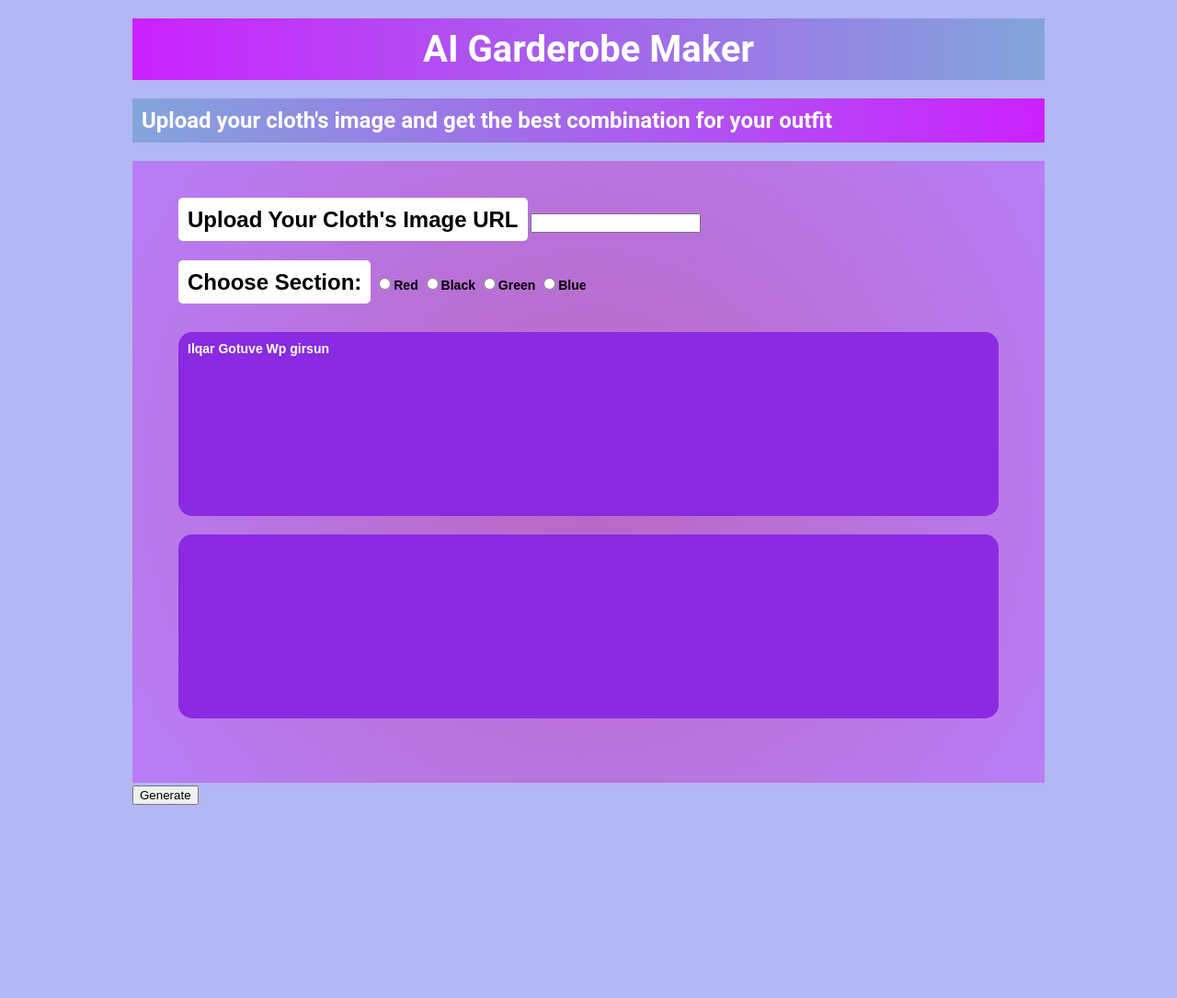
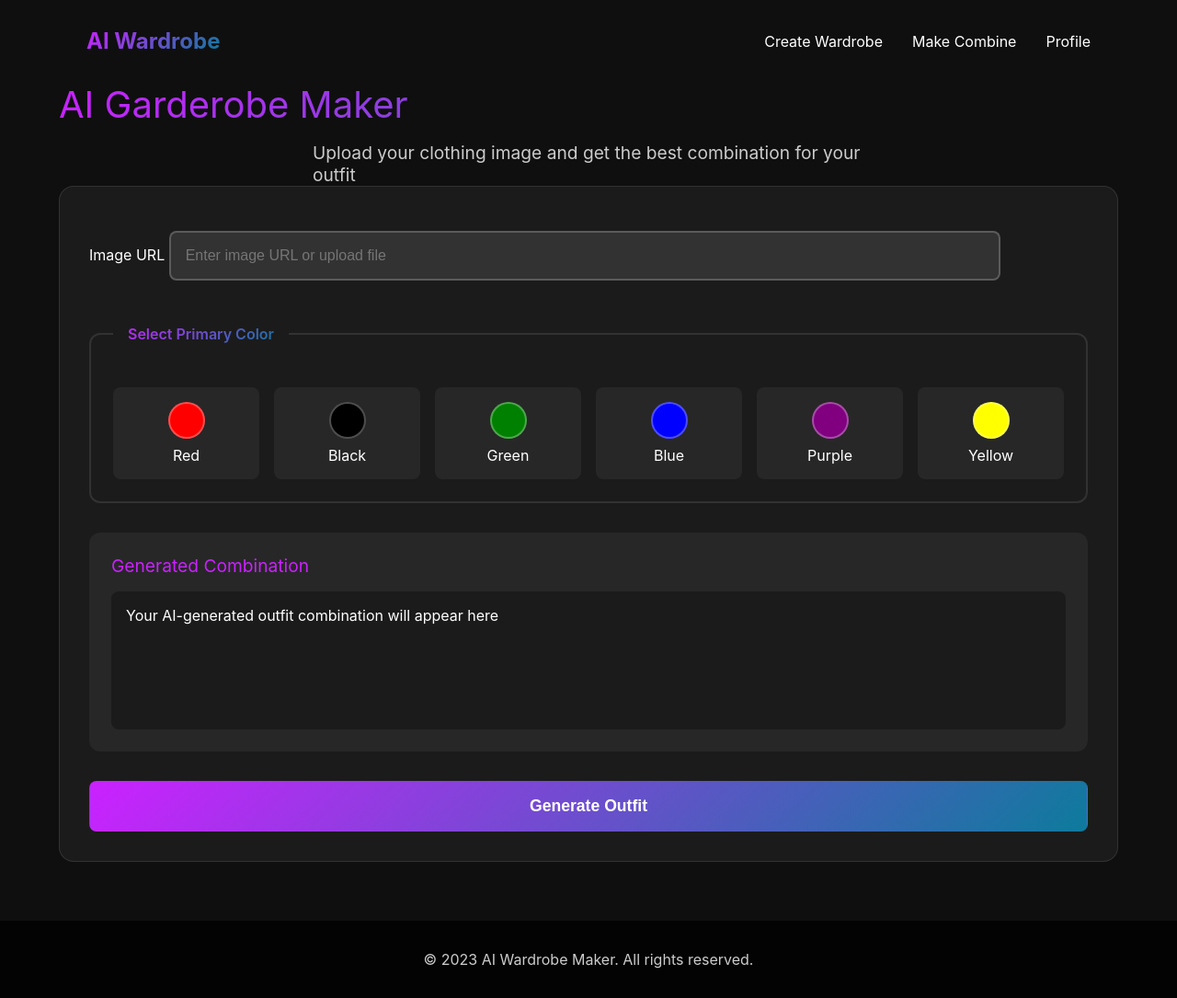
Before and after one commit to HajizadaIlgar/NodeJS, a website: page public/index.html in a window 1280 px wide. Shown: the whole page at 92% size. Before the commit the page ends 897 px from the top, so only its background shows below. Drawn offline with Linux system fonts and the light colour scheme.

Commit message:
updated Front

```diff
--- a/public/css/reset.css
+++ b/public/css/reset.css
@@ -105,10 +105,9 @@ section {
 }
 
 body {
-	font-family: 'Roboto', sans-serif;
-	line-height: 1.6;
-    background-color: rgba(43, 55, 226, 0.356);
-	padding: 20px;
+	background-color: #0f0f0f;
+    color: #fff;
+    font-family: 'Inter', sans-serif;
 }
 
 ol,
--- a/public/css/style.css
+++ b/public/css/style.css
@@ -1,64 +1,218 @@
+:root {
+    --primary-gradient: linear-gradient(135deg, #cb21ff 0%, #0d7b9c 100%);
+    --secondary-gradient: linear-gradient(to left, #cb21ff, #0d7b9c4b);
+    --accent-purple: #8a2be2;
+    --dark-bg: #383838;
+    --light-text: #ffffff;
+}
+
 .container {
-    width: 80%;
+    width: 90%;
     margin: 0 auto;
 }
 
-.greating-text h1 {
-    text-align: center;
-    color: #fff;
-    font: 700 2.5em 'Roboto', sans-serif;
-    background: linear-gradient(to right, #cb21ff, #0d7b9c4b);
-    padding: 10px;
+.nav {
+    width: 100%;
+    display: flex;
+    justify-content: space-between;
+    align-items: center;
+    padding: 30px;
 }
 
-.greating-text h3 {
-    color: #fff;
-    font: 700 1.5em 'Roboto', sans-serif;
-    background: linear-gradient(to left, #cb21ff, #0d7b9c4b);
-    margin: 20px 0 20px 0;
-    padding: 10px;
+.logo {
+    font-size: 1.5rem;
+    font-weight: 700;
+    background: var(--primary-gradient);
+    background-clip: text;
+    -webkit-background-clip: text;
+    -webkit-text-fill-color: transparent;
 }
 
-.form-group{
-    background: radial-gradient(circle, rgba(192, 24, 142, 0.5) 0%, rgba(195, 0, 255, 0.315) 100%);
-    font: 600 14px arial;
-    width: 100%;
-    padding: 50px;
-}
-#sectionSelect {
-    margin:40px 0 40px 0;
-}
-label[for="imageUrl"],label[for="sectionSelect"] {
-    background: #fff;
-    color: #000;
-    font: 600 24px arial;
-    padding: 10px;
-    border-radius: 5px;
-    cursor: pointer;
-}
-label[for="sectionSelect"]{
-    cursor: default;
-}
-.generatedPromt{
-    width: 100%;
-    background-color: blueviolet;
-    border-radius: 15px;
-    padding: 10px;
-    height: 200px;
-    width: 100%;
-    margin: 0 0 20px 0;
-    color: #fff;
+.menu {
+    display: flex;
+    gap: 2rem;
 }
 
-#generatePromt{
-    background:linear-gradient(to right, #dc6aff, #61daff4b);
-    color: #000;
-    font: 600 24px arial;
-    padding: 10px;
-    width: 100%;
-    border-radius: 15px;
+.nav_link {
+    color: var(--light-text);
+    text-decoration: none;
+    transition: color 0.3s ease;
+}
+
+.nav_link:hover {
+    color: #cb21ff;
+}
+
+
+
+.main_content h1 {
+    font-size: 2.5rem;
+    margin-bottom: 1rem;
+    background: var(--primary-gradient);
+
+    background-clip: text;
+    -webkit-background-clip: text;
+    -webkit-text-fill-color: transparent;
+}
+
+.main_content p {
+    font-size: 1.2rem;
+    color: #cccccc;
+    max-width: 600px;
+    margin: 0 auto;
+}
+
+
+.form {
+    background: rgba(255, 255, 255, 0.05);
+    border-radius: 16px;
+    padding: 2rem;
+    border: 1px solid rgba(255, 255, 255, 0.1);
+}
+
+#imageUrl {
+    width: 80%;
+    padding: 1rem;
+    background: rgba(255, 255, 255, 0.1);
+    border: 2px solid rgba(255, 255, 255, 0.2);
+    border-radius: 8px;
+    color: var(--light-text);
+    font-size: 1rem;
+    margin: 1rem 0;
+    transition: all 0.3s ease;
+}
+
+#imageUrl:focus {
+    outline: none;
+    border-color: #cb21ff;
+    box-shadow: 0 0 0 3px rgba(203, 33, 255, 0.2);
+}
+
+.color-select {
+    border: 2px solid rgba(255, 255, 255, 0.1);
+    border-radius: 12px;
+    padding: 1.5rem;
+    margin: 2rem 0;
+}
+
+.color-legend {
+    font-weight: 600;
+    padding: 0 1rem;
+    background: var(--primary-gradient);
+
+    background-clip: text;
+    -webkit-background-clip: text;
+    -webkit-text-fill-color: transparent;
+}
+
+.color-grid {
+    display: grid;
+    grid-template-columns: repeat(auto-fit, minmax(120px, 1fr));
+    gap: 1rem;
+    margin-top: 1.5rem;
+}
+
+.color-item {
+    display: flex;
+    flex-direction: column;
+    align-items: center;
+    gap: 0.5rem;
+    padding: 1rem;
+    border-radius: 8px;
+    background: rgba(255, 255, 255, 0.05);
     cursor: pointer;
+    transition: all 0.3s ease;
 }
-input[type="file"]::file-selector-button{ /* the button to select file */
+
+.color-item:hover {
+    background: rgba(255, 255, 255, 0.1);
+}
+
+.color-dot {
+    width: 40px;
+    height: 40px;
+    border-radius: 50%;
+    border: 2px solid rgba(255, 255, 255, 0.3);
+}
+
+.color-input {
     display: none;
 }
+
+.red {
+    background-color: red;
+}
+
+.green {
+    background-color: green;
+}
+
+.blue {
+    background-color: blue;
+}
+
+.black {
+    background-color: black;
+}
+
+.purple {
+    background-color: purple;
+}
+
+.yellow {
+    background-color: yellow;
+}
+
+.color-item input:checked+.color-dot {
+    border: 2px solid #ffffff;
+}
+
+.output-card {
+    background: rgba(255, 255, 255, 0.05);
+    border-radius: 12px;
+    padding: 1.5rem;
+    margin: 2rem 0;
+}
+
+.output-card h3 {
+    font-size: 1.2rem;
+    margin-bottom: 1rem;
+    color: #cb21ff;
+}
+
+#aiResponse {
+    min-height: 150px;
+    padding: 1rem;
+    background: rgba(0, 0, 0, 0.3);
+    border-radius: 8px;
+}
+
+#generatePrompt {
+    width: 100%;
+    padding: 1rem;
+    background: var(--primary-gradient);
+    color: white;
+    border: none;
+    border-radius: 8px;
+    font-size: 1.1rem;
+    font-weight: 600;
+    cursor: pointer;
+    transition: transform 0.2s ease;
+    border: 1px solid transparent;
+}
+
+.submit-btn:hover {
+    transform: translateY(-2px);
+    border: 1px solid #fff;
+}
+
+.footer {
+    background: rgba(0, 0, 0, 0.8);
+    padding: 2rem 0;
+    margin-top: 4rem;
+}
+
+.footer-text {
+    text-align: center;
+    color: #cccccc;
+}
--- a/public/index.html
+++ b/public/index.html
@@ -11,34 +11,83 @@
 
 <body>
     <div class="container">
-        <div class="greating-text">
-            <h1>AI Garderobe Maker</h1>
-            <h3>Upload your cloth's image and get the best combination for your outfit</h3>
+        <div class="nav">
+            <div class="logo">AI Wardrobe</div>
+            <div class="menu">
+                <a href="#" class="nav_link">Create Wardrobe</a>
+                <a href="#" class="nav_link">Make Combine</a>
+                <a href="#" class="nav_link">Profile</a>
+            </div>
         </div>
     </div>
+
     <div class="container">
-        <form id="visionForm">
-            <div class="form-group">
-                <label for="imageUrl">Upload Your Cloth's Image URL</label>
-                <input type="text" id="imageUrl" name="imageUrl" />
-                <div id="sectionSelect" name="sectionSelect">
-                    <label for="sectionSelect">Choose Section:</label>
-                    <input type="radio" value="red" name="clothColor"/>Red
-                    <input type="radio" value="black" name="clothColor"/>Black
-                    <input type="radio" value="green" name="clothColor"/>Green
-                    <input type="radio" value="blue" name="clothColor"/>Blue
+        <div class="main_content">
+            <h1 class="main_title">AI Garderobe Maker</h1>
+            <p>Upload your clothing image and get the best combination for your outfit</p>
+        </div>
+    </div>
+
+    <div class="container">
+        <form id="visionForm" class="form">
+            <div class="formInput">
+                <label for="imageUrl">Image URL</label>
+                <input type="text" id="imageUrl" name="imageUrl" placeholder="Enter image URL or upload file">
+            </div>
+
+            <fieldset class="color-select">
+                <legend class="color-legend">Select Primary Color</legend>
+                <div class="color-grid">
+                    <label class="color-item">
+                        <input type="radio" value="red" name="clothColor" class="color-input">
+                        <span class="color-dot red"></span>
+                        <span class="color-label">Red</span>
+                    </label>
+                    <label class="color-item">
+                        <input type="radio" value="black" name="clothColor" class="color-input">
+                        <span class="color-dot black"></span>
+                        <span class="color-label">Black</span>
+                    </label>
+                    <label class="color-item">
+                        <input type="radio" value="green" name="clothColor" class="color-input">
+                        <span class="color-dot green"></span>
+                        <span class="color-label">Green</span>
+                    </label>
+                    <label class="color-item">
+                        <input type="radio" value="blue" name="clothColor" class="color-input">
+                        <span class="color-dot blue"></span>
+                        <span class="color-label">Blue</span>
+                    </label>
+                    <label class="color-item">
+                        <input type="radio" value="purple" name="clothColor" class="color-input">
+                        <span class="color-dot purple"></span>
+                        <span class="color-label">Purple</span>
+                    </label>
+                    <label class="color-item">
+                        <input type="radio" value="yellow" name="clothColor" class="color-input">
+                        <span class="color-dot yellow"></span>
+                        <span class="color-label">Yellow</span>
+                    </label>
                 </div>
-                <div class="generatedPromt" id="prompt">
-                    <h3 id="generatedPrompt">Ilqar Gotuve Wp girsun</h3>
-                </div>
-                <div class="generatedPromt" id="aiResponse">
+            </fieldset>
 
+            <div class="output-card">
+                <h3>Generated Combination</h3>
+                <div id="aiResponse">
+                    Your AI-generated outfit combination will appear here
                 </div>
             </div>
-            <button type="submit" id="generatePrompt">Generate</button>
+            <button type="submit" id="generatePrompt">Generate Outfit</button>
         </form>
     </div>
-    <script src="js/app.js"></script>
+
+    <footer class="footer">
+        <div class="container">
+            <p class="footer-text">© 2023 AI Wardrobe Maker. All rights reserved.</p>
+        </div>
+    </footer>
+
+    <script src="js\app.js"></script>
 </body>
 
 </html>
--- a/public/js/app.js
+++ b/public/js/app.js
@@ -1,7 +1,6 @@
 let postingPrompt = ""; // Ai a Gedecek Olan Promt
 let selectedColor = "";
 const generatePrompt = document.getElementById('generatePrompt');
-const generatedPrompt = document.getElementById('generatedPrompt');
 function generatePromt() {
     if(selectedColor){
         postingPrompt = `i want to make a combine for tomorrow, based on this color ${selectedColor}.`;
--- /dev/null
+++ b/styleEx.css
@@ -0,0 +1,78 @@
+.container {
+    width: 90%;
+    margin: 0 auto;
+}
+.nav{
+    display: flex;
+    justify-content: space-between;
+    align-items: center;
+}
+.nav:first-child{
+    font: 800 20px Arial;
+    background: linear-gradient(135deg, #cb21ff 0%, #0d7b9c 100%);
+    background-clip: text;
+    -webkit-background-clip: text;
+    -webkit-text-fill-color: transparent;
+}
+.menu{
+    width: 250px;
+    display: flex;
+    justify-content: space-between;
+    font: 400 12px Arial;
+}
+.menu a{
+    background-clip: text;
+    color: #000;
+}
+
+.greating-text h3 {
+    color: #fff;
+    font: 700 1.5em 'Roboto', sans-serif;
+    background: linear-gradient(to left, #cb21ff, #0d7b9c4b);
+    margin: 20px 0 20px 0;
+    padding: 10px;
+}
+
+.form-group{
+    background: radial-gradient(circle, rgba(192, 24, 142, 0.5) 0%, rgba(195, 0, 255, 0.315) 100%);
+    font: 600 14px arial;
+    width: 100%;
+    padding: 50px;
+}
+#sectionSelect {
+    margin:40px 0 40px 0;
+}
+label[for="imageUrl"],label[for="sectionSelect"] {
+    background: #fff;
+    color: #000;
+    font: 600 24px arial;
+    padding: 10px;
+    border-radius: 5px;
+    cursor: pointer;
+}
+label[for="sectionSelect"]{
+    cursor: default;
+}
+.generatedPromt{
+    width: 100%;
+    background-color: blueviolet;
+    border-radius: 15px;
+    padding: 10px;
+    height: 200px;
+    width: 100%;
+    margin: 0 0 20px 0;
+    color: #fff;
+}
+
+#generatePromt{
+    background:linear-gradient(to right, #dc6aff, #61daff4b);
+    color: #000;
+    font: 600 24px arial;
+    padding: 10px;
+    width: 100%;
+    border-radius: 15px;
+    cursor: pointer;
+}
+input[type="file"]::file-selector-button{ /* the button to select file */
+    display: none;
+}
```
Also changed, not shown: indexEx.html (added, +53 -0 lines).
